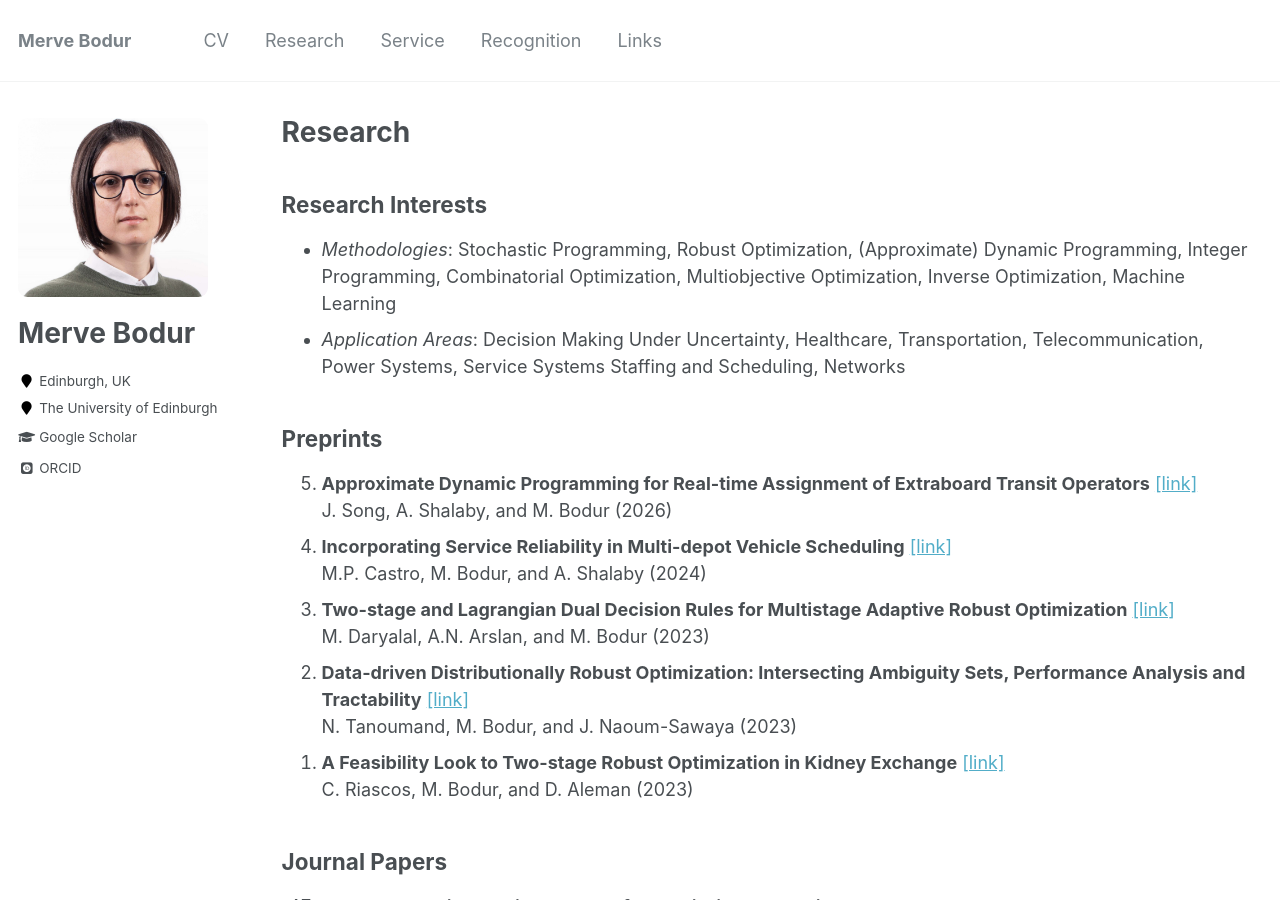
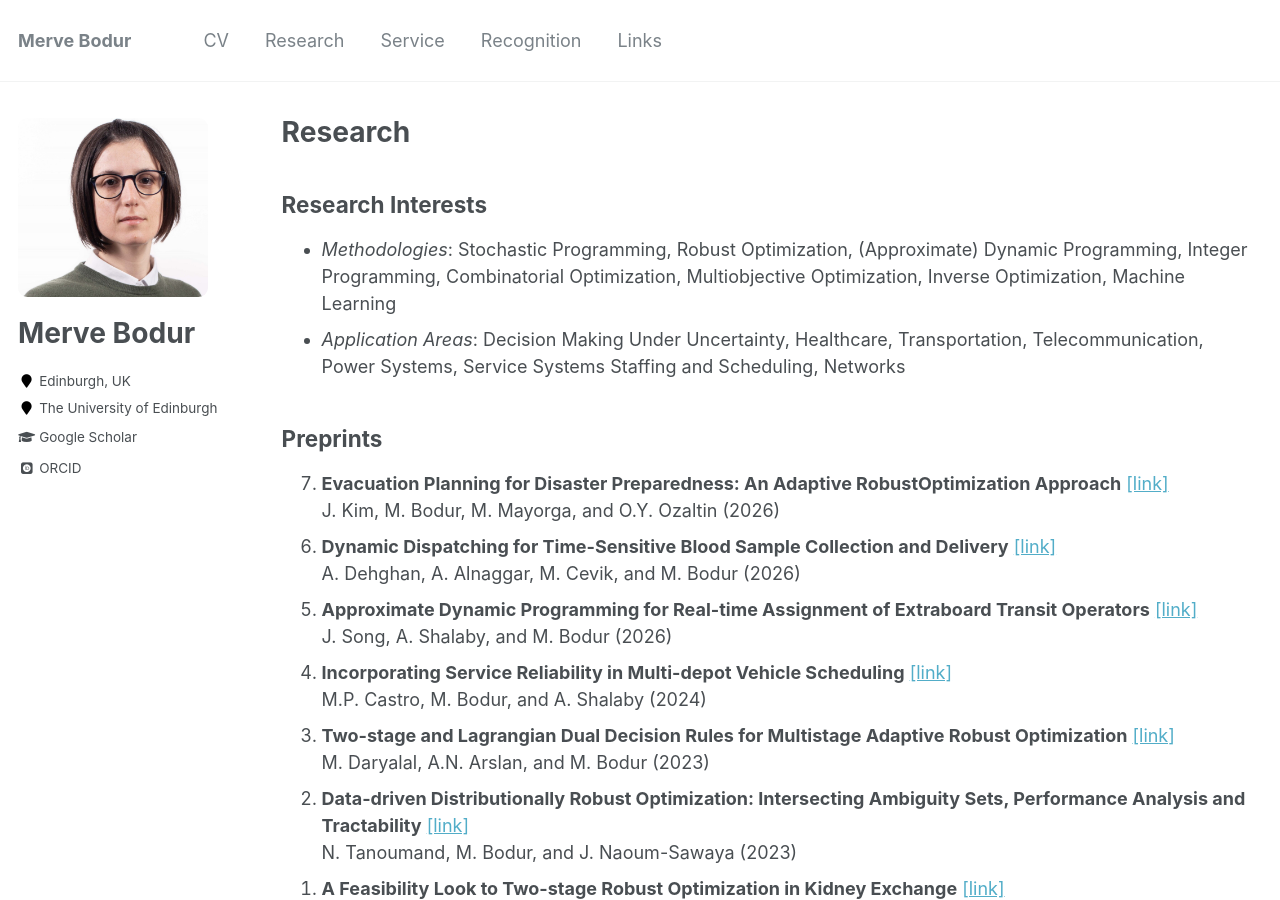
Before and after one commit to mervebodur/mervebodur.github.io, a Jekyll site: the page built from _pages/research.md, in a window 1280 px wide and 900 px high. Built offline with Jekyll 4.4.1, drawn with Linux system fonts in a browser that asks for light colours; some web fonts are replaced.

Commit message:
Update research.md

```diff
--- a/_pages/research.md
+++ b/_pages/research.md
@@ -10,6 +10,10 @@ author_profile: true
 - *Application Areas*: Decision Making Under Uncertainty, Healthcare, Transportation, Telecommunication, Power Systems, Service Systems Staffing and Scheduling, Networks
 
 ## Preprints
+1. **Evacuation Planning for Disaster Preparedness: An Adaptive RobustOptimization Approach** [[link]](https://arxiv.org/pdf/2608.04225)\
+J. Kim, M. Bodur, M. Mayorga, and O.Y. Ozaltin (2026)
+1. **Dynamic Dispatching for Time-Sensitive Blood Sample Collection and Delivery** [[link]](https://arxiv.org/abs/2608.04275)\
+A. Dehghan, A. Alnaggar, M. Cevik, and M. Bodur (2026)
 1. **Approximate Dynamic Programming for Real-time Assignment of Extraboard Transit Operators** [[link]](https://arxiv.org/pdf/2605.04511)\
 J. Song, A. Shalaby, and M. Bodur (2026)
 1. **Incorporating Service Reliability in Multi-depot Vehicle Scheduling** [[link]](https://arxiv.org/pdf/2407.00836)\
```
